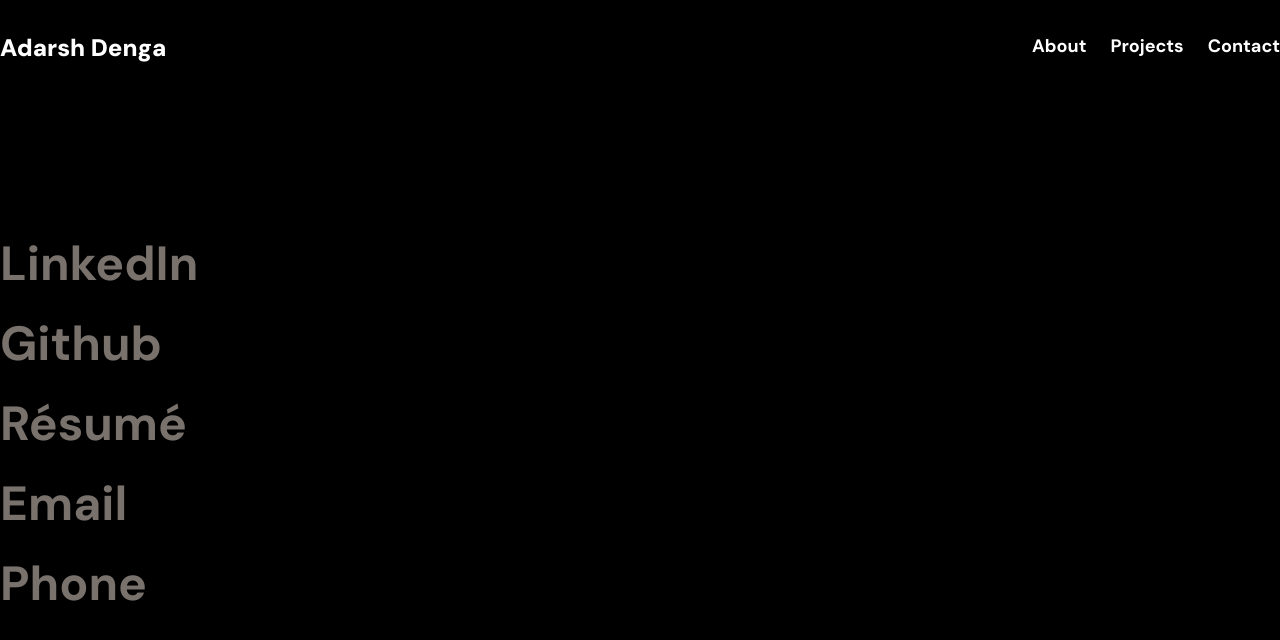
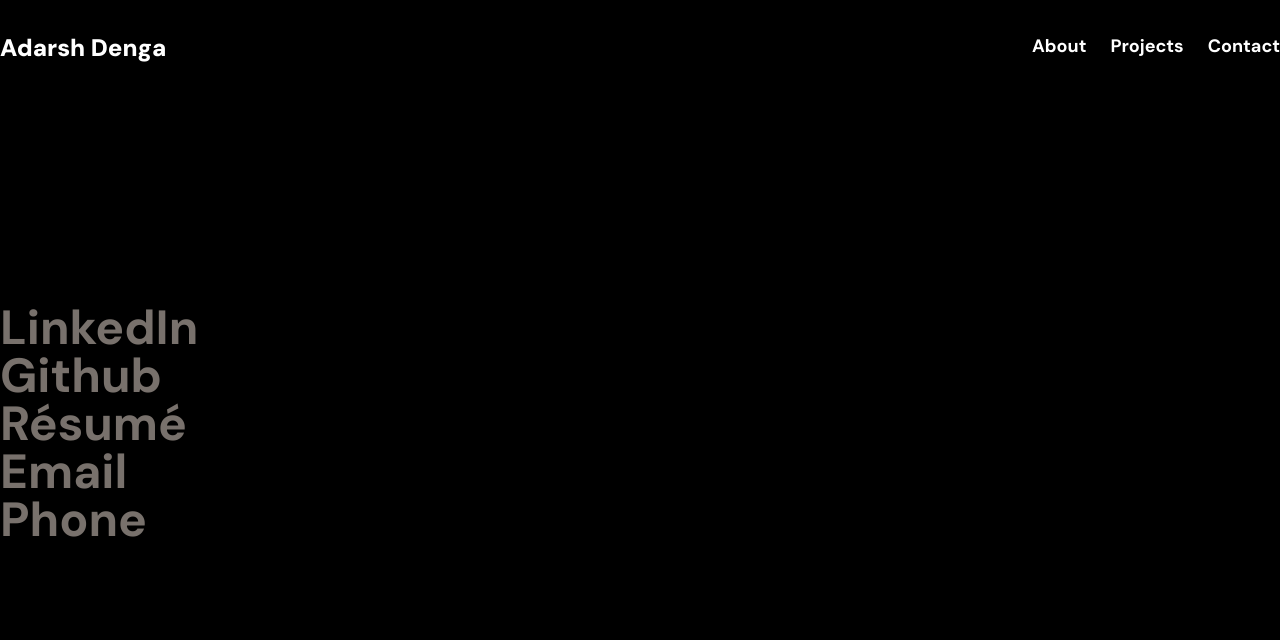
Before and after one commit to adarshdenga/portfoliov3, a React (Vite) app: page /contact in a window 1280 px wide. Shown: the top 640 px of the page. Built offline with nearby package versions, Linux system fonts and the light colour scheme.

Commit message:
Fixed animations for social tab

```diff
--- a/src/components/Contact.tsx
+++ b/src/components/Contact.tsx
@@ -14,29 +14,48 @@
         <Link
           to={"https://www.linkedin.com/in/adarsh-denga/"}
           target="_blank"
-          className="contact-link py-4"
+          className="group/lilink hover:pl-24 hover:text-white transition-all duration-500"
         >
-          LinkedIn &nbsp; <span className="contact-link-icon">↗</span>
+          LinkedIn &nbsp;{" "}
+          <span className="opacity-0 text-warmGray-500 group-hover/lilink:opacity-100 group-hover/lilink:text-white group-hover/lilink:pl-4 duration-700 transition-all">
+            ↗
+          </span>
         </Link>
         <Link
           to={"https://github.com/adarshdenga"}
           target="_blank"
-          className="contact-link py-4"
+          className="group/ghlink hover:pl-24 hover:text-white transition-all duration-500"
         >
-          Github &nbsp; <span className="contact-link-icon">↗</span>
+          Github &nbsp;{" "}
+          <span className="opacity-0 text-warmGray-500 group-hover/ghlink:opacity-100 group-hover/ghlink:text-white group-hover/ghlink:pl-4 duration-700 transition-all">
+            ↗
+          </span>
         </Link>
-        <Link to={Resume} target="_blank" className="contact-link py-4">
-          Résumé &nbsp; <span className="contact-link-icon">↗</span>
+        <Link
+          to={Resume}
+          target="_blank"
+          className="group/cvlink hover:pl-24 hover:text-white transition-all duration-500"
+        >
+          Résumé &nbsp;{" "}
+          <span className="opacity-0 text-warmGray-500 group-hover/cvlink:opacity-100 group-hover/cvlink:text-white group-hover/cvlink:pl-4 duration-700 transition-all">
+            ↗
+          </span>
         </Link>
         <Link
           to="mailto:adarshdenga@gmail.com"
           target="_blank"
-          className="contact-link py-4"
+          className="group/emlink hover:pl-24 hover:text-white transition-all duration-500"
         >
-          Email &nbsp; <span className="contact-link-icon">↗</span>
+          Email &nbsp;{" "}
+          <span className="opacity-0 text-warmGray-500 group-hover/emlink:opacity-100 group-hover/emlink:text-white group-hover/emlink:pl-4 duration-700 transition-all">
+            ↗
+          </span>
         </Link>
-        <div className="contact-link py-4">
-          Phone &nbsp; <span className="contact-link-icon">+31 645297034</span>
+        <div className="group/nulink hover:pl-24 hover:text-white transition-all duration-500">
+          Phone &nbsp;{" "}
+          <span className="opacity-0 text-warmGray-500 group-hover/nulink:opacity-100 group-hover/nulink:text-white group-hover/nulink:pl-4 duration-700 transition-all">
+            +31 645297034
+          </span>
         </div>
       </motion.div>
     </div>
--- a/src/components/Intro.tsx
+++ b/src/components/Intro.tsx
@@ -19,16 +19,6 @@
       >
         and I am a&nbsp; <TextSwitcher />
       </motion.div>
-      <motion.div
-        initial={{ opacity: 0 }}
-        animate={{ opacity: 1 }}
-        transition={{ duration: 1, ease: "easeOut", delay: 0.6 }}
-      >
-        <p className="mt-9 text-sm text-gray-500 w-1/2">
-          This website is a work in progress, so whatever you do, do not look at
-          it on mobile... for now.
-        </p>
-      </motion.div>
     </div>
   );
 }
--- a/src/components/Projects.tsx
+++ b/src/components/Projects.tsx
@@ -8,7 +8,6 @@
 import aapfl from "../assets/projectimages/aapfl.png";
 import cube from "../assets/projectimages/cube.png";
 import website from "../assets/projectimages/website.png";
-import { Link } from "react-router-dom";
 import { FaLink } from "react-icons/fa";
 
 export default function Projects() {
@@ -165,7 +164,7 @@
                 </div>
                 <div className="flex flex-wrap gap-1 text-xs bottom-0">
                   {project.skills.map((skill) => (
-                    <div className="bg-white bg-opacity-55  font-dmsans rounded-full px-2 py-1 text-white">
+                    <div className="bg-white bg-opacity-25 font-dmsans rounded-full px-2 py-1 text-white">
                       {skill}
                     </div>
                   ))}
```
